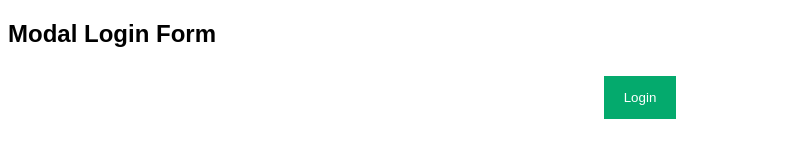
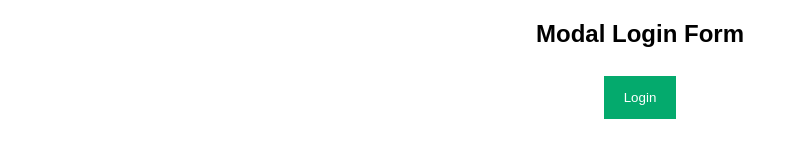
Before and after one commit to Royantor/html, a plain HTML site: page index.html in a window 1280 px wide. Shown: the whole page, without its empty margins (0-797 px from the left). Drawn offline with Linux system fonts and the light colour scheme.

Commit message:
center 2

```diff
--- a/index.html
+++ b/index.html
@@ -127,7 +127,7 @@ span.psw {
 </head>
 <body>
 
-<h2>Modal Login Form</h2>
+<center><h2>Modal Login Form</h2></center>
 
 <center><button onclick="document.getElementById('id01').style.display='block'" style="width:auto;">Login</button></center>
 
```
